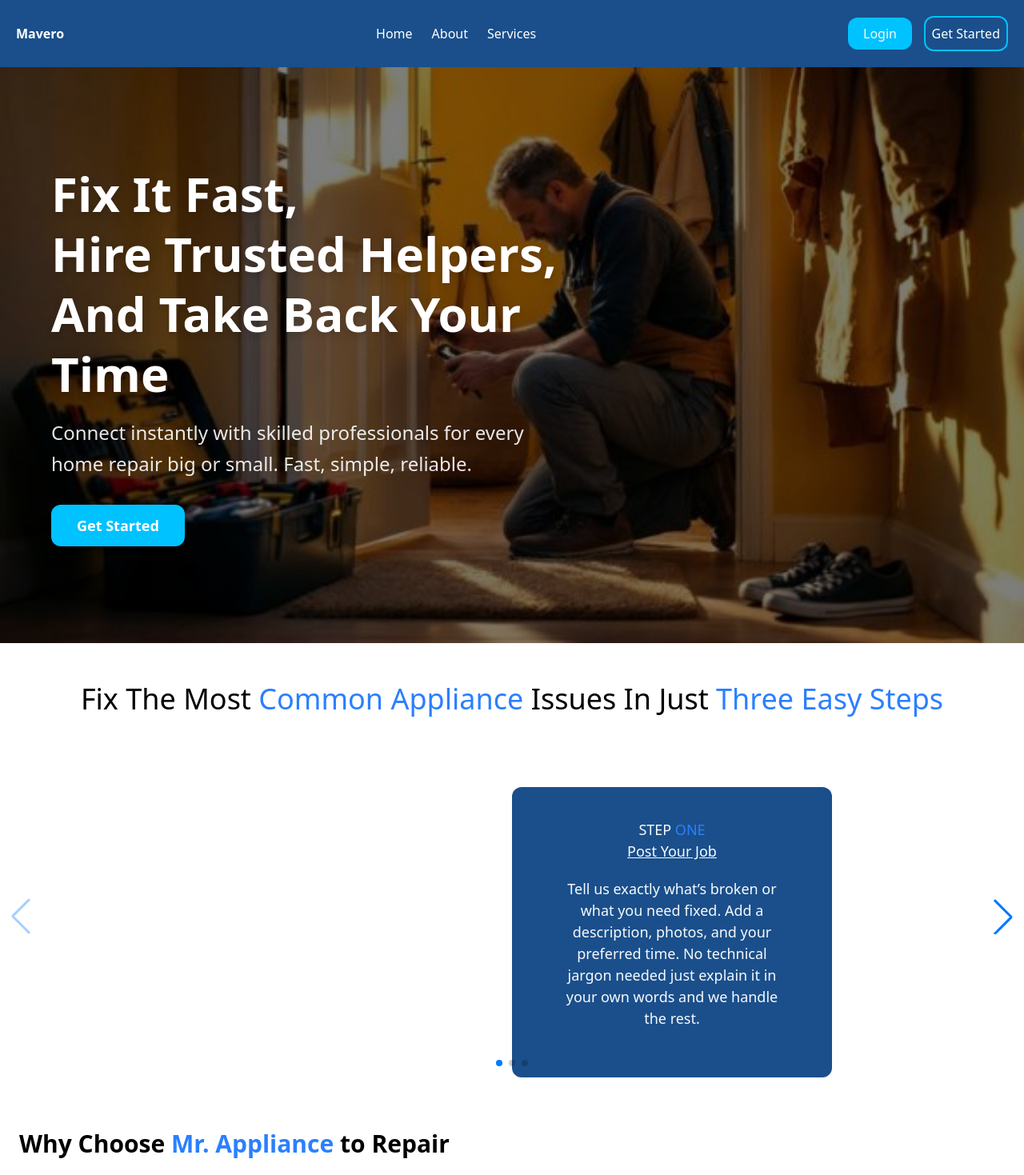
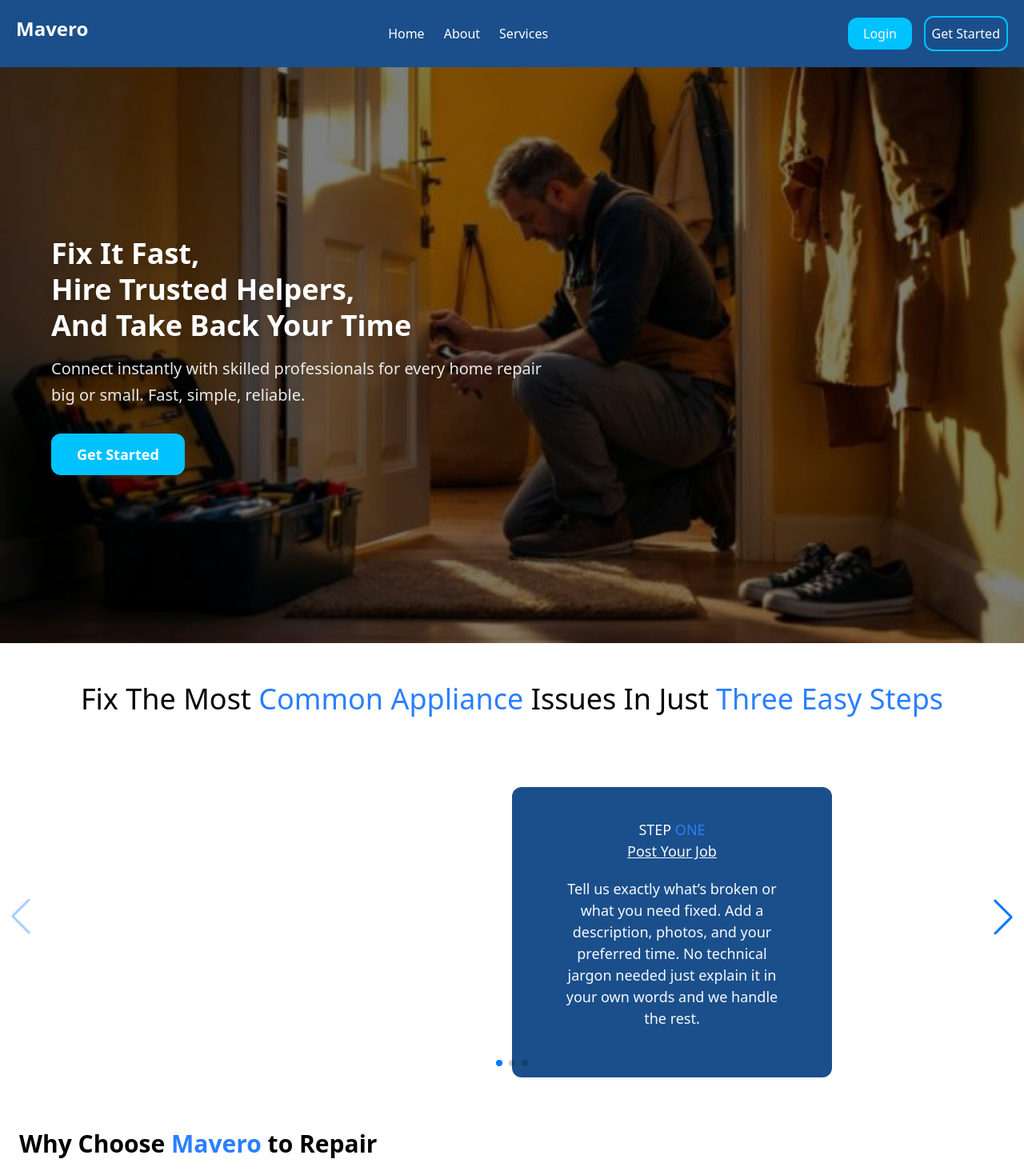
Before and after one commit to REMASOFT2468/mavero, a React (Vite) app: page / in a window 1280 px wide. Shown: the top 1469 px of the page at 80% size. Built offline with nearby package versions, Linux system fonts and the light colour scheme.

Commit message:
modified:   src/components/Hero.jsx 	modified:   src/components/Hero2.jsx 	modified:   src/components/Hero3.jsx 	modified:   src/components/Navbar.jsx

```diff
--- a/src/components/Hero.jsx
+++ b/src/components/Hero.jsx
@@ -12,7 +12,7 @@ const Hero = () => {
 
       {/* Content */}
       <div className="relative z-10 px-6 md:px-16 max-w-3xl">
-        <h1 className="text-white text-3xl md:text-6xl font-extrabold leading-tight drop-shadow-lg">
+        <h1 className="text-white text-3xl md:text-4xl font-extrabold leading-tight drop-shadow-lg">
           Fix It Fast,
           <br />
           Hire Trusted Helpers,
@@ -20,7 +20,7 @@ const Hero = () => {
           And Take Back Your Time
         </h1>
 
-        <p className="text-white text-lg md:text-2xl mt-4 opacity-90 leading-relaxed">
+        <p className="text-white text-lg md:text-xl mt-4 opacity-90 leading-relaxed">
           Connect instantly with skilled professionals for every home repair big
           or small. Fast, simple, reliable.
         </p>
--- a/src/components/Hero2.jsx
+++ b/src/components/Hero2.jsx
@@ -14,11 +14,11 @@ const Hero2 = () => {
 
         <div className="relative z-10 flex flex-col items-center justify-center h-full text-center px-6">
           <h1 className="text-white text-3xl md:text-4xl font-semibold">
-            Find a Mr. Appliance <br /> Near Me Today
+            Find Expert Near Me Today
           </h1>
 
           <p className="text-gray-200 mt-3 max-w-md">
-            Discover a nearby Mr. Appliance today for expert, reliable, and
+            Discover a nearby expert today, reliable, and
             friendly service.
           </p>
 
--- a/src/components/Hero3.jsx
+++ b/src/components/Hero3.jsx
@@ -6,8 +6,7 @@ const Hero3 = () => {
     <section className="w-full px-6 py-16 flex flex-col md:flex-row items-center md:items-start gap-12">
       <div className="flex-1">
         <h2 className="text-3xl font-bold leading-tight mb-4">
-          Why Choose <span className="text-blue-500">Mr. Appliance</span> to
-          Repair
+          Why Choose <span className="text-blue-500">Mavero</span> to Repair
         </h2>
 
         <p className="text-gray-600 mb-10 max-w-lg">
--- a/src/components/Navbar.jsx
+++ b/src/components/Navbar.jsx
@@ -3,9 +3,7 @@ import React from "react";
 const Navbar = () => {
   return (
     <div className="bg-[#1A4F8B] flex p-5 text-white justify-between">
-      <div className="mt-[10px] font-bold">
-        <h1>Mavero</h1>
-      </div>
+      <h2 className="text-2xl font-bold text-white mb-3">Mavero</h2>
       <div className="hidden w-[200px] justify-between items-center md:flex">
         <p>Home</p>
         <p>About</p>
```
